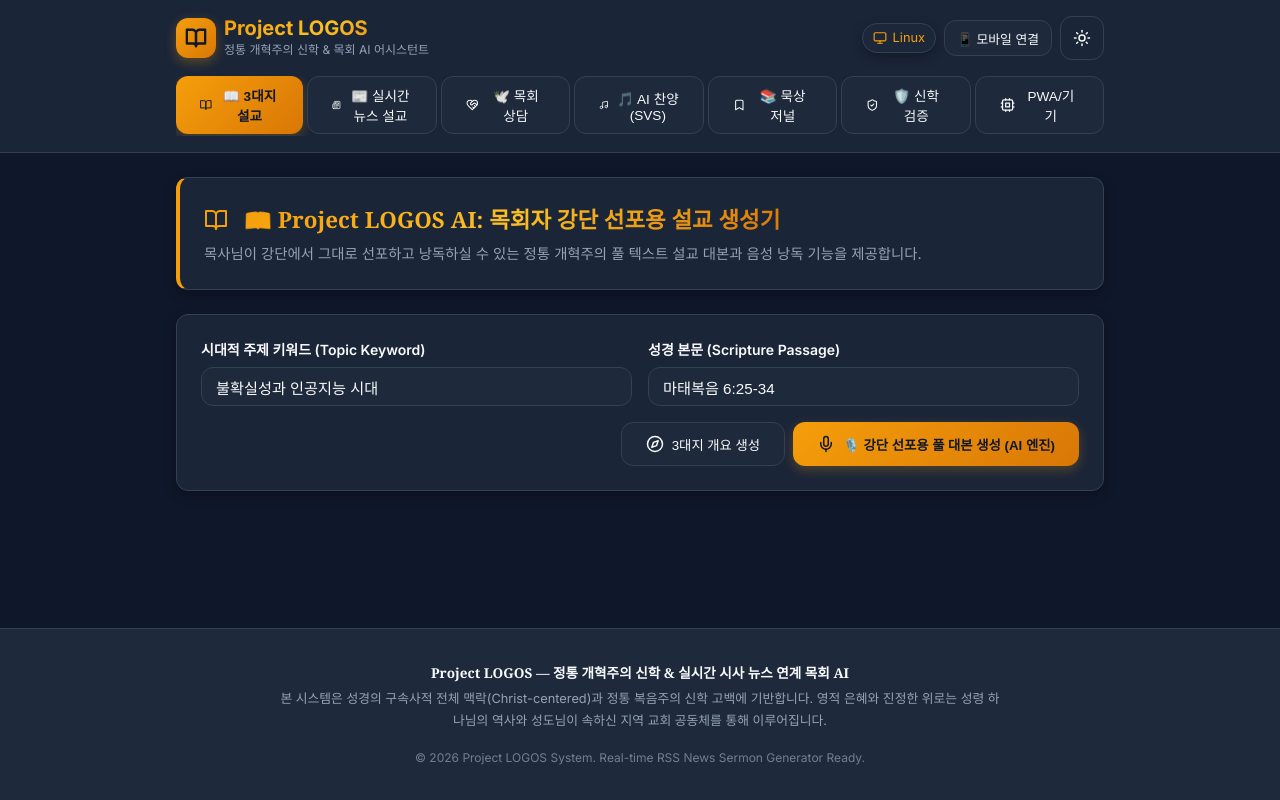
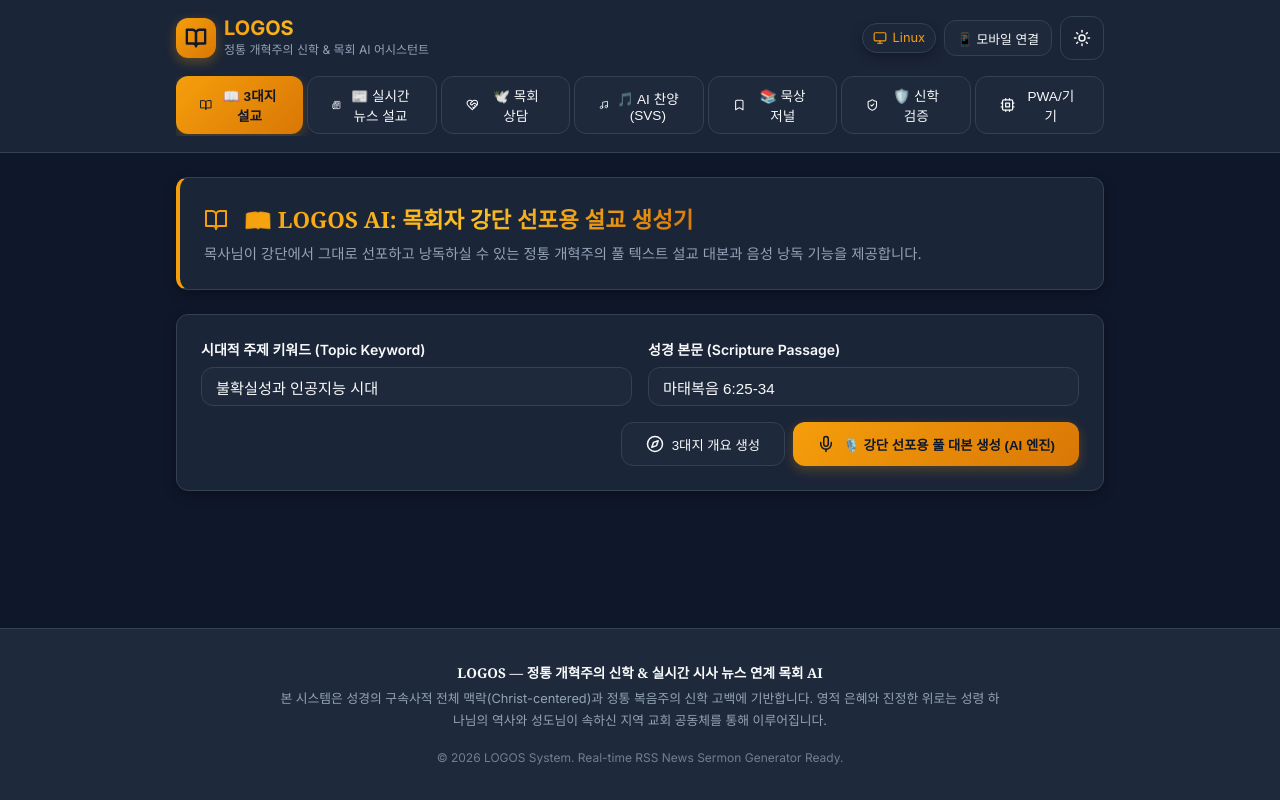
Before and after one commit to CHANI0019/sermon-ai, a React (Vite) app: page / in a window 1280 px wide. Built offline with nearby package versions, Linux system fonts and the light colour scheme.

Commit message:
Update brand name from Project LOGOS to LOGOS

```diff
--- a/lib/guardrails.ts
+++ b/lib/guardrails.ts
@@ -12,7 +12,7 @@ export interface TheologicalValidationResult {
 }
 
 /**
- * 🛡️ Project LOGOS Guardrail System (Level 1 Regex + Level 2 Crisis Hotline Interceptor)
+ * 🛡️ LOGOS Guardrail System (Level 1 Regex + Level 2 Crisis Hotline Interceptor)
  */
 export class LogosGuardrailService {
   // Level 1: Banned Theological Patterns (Prosperity Gospel, Heresies, Fatalism)
--- a/lib/promptPipeline.ts
+++ b/lib/promptPipeline.ts
@@ -11,7 +11,7 @@ export interface PromptPipelineOptions {
 }
 
 /**
- * 🧱 Project LOGOS: 4-Tier System Prompt Pipeline Generator
+ * 🧱 LOGOS: 4-Tier System Prompt Pipeline Generator
  */
 export class PromptPipelineEngine {
 
--- a/src/App.tsx
+++ b/src/App.tsx
@@ -152,13 +152,13 @@ export const App: React.FC = () => {
       <footer style={{ borderTop: '1px solid var(--color-border)', backgroundColor: 'var(--bg-secondary)', padding: 'var(--space-xl) 0', marginTop: 'var(--space-2xl)' }}>
         <div className="container" style={{ textAlign: 'center', fontSize: '0.85rem', color: 'var(--color-text-muted)', lineHeight: 1.7 }}>
           <p className="serif-text" style={{ color: 'var(--color-text-main)', fontWeight: 600, marginBottom: 'var(--space-xs)' }}>
-            Project LOGOS — 정통 개혁주의 신학 & 실시간 시사 뉴스 연계 목회 AI
+            LOGOS — 정통 개혁주의 신학 & 실시간 시사 뉴스 연계 목회 AI
           </p>
           <p style={{ maxWidth: 720, margin: '0 auto var(--space-md)', fontSize: '0.8rem' }}>
             본 시스템은 성경의 구속사적 전체 맥락(Christ-centered)과 정통 복음주의 신학 고백에 기반합니다. 영적 은혜와 진정한 위로는 성령 하나님의 역사와 성도님이 속하신 지역 교회 공동체를 통해 이루어집니다.
           </p>
           <p style={{ fontSize: '0.75rem', opacity: 0.7 }}>
-            © {new Date().getFullYear()} Project LOGOS System. Real-time RSS News Sermon Generator Ready.
+            © {new Date().getFullYear()} LOGOS System. Real-time RSS News Sermon Generator Ready.
           </p>
         </div>
       </footer>
--- a/src/components/DeviceStatsView.tsx
+++ b/src/components/DeviceStatsView.tsx
@@ -34,7 +34,7 @@ export const DeviceStatsView: React.FC<DeviceStatsViewProps> = ({ device, onTrig
         <div style={{ display: 'flex', alignItems: 'center', gap: 'var(--space-md)', marginBottom: 'var(--space-xs)' }}>
           <Cpu size={24} color="var(--color-primary)" />
           <h2 className="serif-text gold-gradient-text" style={{ fontSize: '1.4rem', fontWeight: 700 }}>
-            Project LOGOS AI 모델 자동 갱신 & PWA 진단 대시보드
+            LOGOS AI 모델 자동 갱신 & PWA 진단 대시보드
           </h2>
         </div>
         <p style={{ fontSize: '0.9rem', color: 'var(--color-text-muted)', lineHeight: 1.6 }}>
@@ -48,7 +48,7 @@ export const DeviceStatsView: React.FC<DeviceStatsViewProps> = ({ device, onTrig
         <div className="glass-panel" style={{ padding: 'var(--space-lg)', borderTop: '3px solid var(--color-primary)' }}>
           <div style={{ display: 'flex', alignItems: 'center', justifyContent: 'space-between', marginBottom: 'var(--space-md)' }}>
             <h3 style={{ fontSize: '1rem', fontWeight: 600, color: 'var(--color-primary)', display: 'flex', alignItems: 'center', gap: 6 }}>
-              <Server size={18} /> Project LOGOS AI 모델 자동 갱신
+              <Server size={18} /> LOGOS AI 모델 자동 갱신
             </h3>
             <span style={{ fontSize: '0.7rem', background: 'var(--color-primary-light)', color: 'var(--color-primary)', padding: '2px 8px', borderRadius: 4, fontWeight: 600 }}>
               Auto-Sync Ready
--- a/src/components/Header.tsx
+++ b/src/components/Header.tsx
@@ -44,7 +44,7 @@ export const Header: React.FC<HeaderProps> = ({
             </div>
             <div>
               <h1 className="gold-gradient-text" style={{ fontSize: '1.25rem', fontWeight: 700, lineHeight: 1.2 }}>
-                Project LOGOS
+                LOGOS
               </h1>
               <p style={{ fontSize: '0.75rem', color: 'var(--color-text-muted)' }}>
                 정통 개혁주의 신학 & 목회 AI 어시스턴트
--- a/src/components/NewsSermonView.tsx
+++ b/src/components/NewsSermonView.tsx
@@ -173,10 +173,10 @@ export const NewsSermonView: React.FC<NewsSermonViewProps> = ({ onSaveItem }) =>
             <Newspaper size={24} color="var(--color-primary)" />
             <div>
               <h2 className="serif-text gold-gradient-text" style={{ fontSize: '1.4rem', fontWeight: 700 }}>
-                📰 Project LOGOS AI 시사 뉴스 연계 강단 설교 대본 생성기
+                📰 LOGOS AI 시사 뉴스 연계 강단 설교 대본 생성기
               </h2>
               <p style={{ fontSize: '0.85rem', color: 'var(--color-text-muted)', marginTop: 2 }}>
-                최신 시사 뉴스를 선택하면 Project LOGOS AI가 목사님이 강단에서 선포할 수 있는 실제 설교 대본 풀 텍스트와 음성 낭독을 제공합니다.
+                최신 시사 뉴스를 선택하면 LOGOS AI가 목사님이 강단에서 선포할 수 있는 실제 설교 대본 풀 텍스트와 음성 낭독을 제공합니다.
               </p>
             </div>
           </div>
@@ -291,7 +291,7 @@ export const NewsSermonView: React.FC<NewsSermonViewProps> = ({ onSaveItem }) =>
               <div style={{ background: 'var(--bg-secondary)', border: '1px solid var(--color-primary)', padding: 'var(--space-lg)', borderRadius: 'var(--radius-md)', marginBottom: 'var(--space-lg)' }}>
                 <div style={{ fontSize: '0.85rem', fontWeight: 700, color: 'var(--color-primary)', marginBottom: 8, display: 'flex', alignItems: 'center', justifyContent: 'space-between' }}>
                   <div style={{ display: 'flex', alignItems: 'center', gap: 6 }}>
-                    <Mic size={18} /> Project LOGOS AI가 생성한 목사님 시사 연계 강단 선포용 풀 텍스트 설교 대본
+                    <Mic size={18} /> LOGOS AI가 생성한 목사님 시사 연계 강단 선포용 풀 텍스트 설교 대본
                   </div>
                   {isSpeaking && (
                     <span style={{ fontSize: '0.75rem', background: 'var(--color-primary)', color: '#0f172a', padding: '2px 8px', borderRadius: 10, fontWeight: 700 }}>
--- a/src/components/PastoralCounselingView.tsx
+++ b/src/components/PastoralCounselingView.tsx
@@ -96,7 +96,7 @@ export const PastoralCounselingView: React.FC<PastoralCounselingViewProps> = ({
         <div style={{ display: 'flex', alignItems: 'center', gap: 'var(--space-md)', marginBottom: 'var(--space-xs)' }}>
           <HeartHandshake size={24} color="var(--color-accent)" />
           <h2 className="serif-text" style={{ fontSize: '1.4rem', fontWeight: 700, color: 'var(--color-text-main)' }}>
-            🕊️ Project LOGOS: 4단계 대화형 목회 상담
+            🕊️ LOGOS: 4단계 대화형 목회 상담
           </h2>
         </div>
         <p style={{ fontSize: '0.9rem', color: 'var(--color-text-muted)', lineHeight: 1.6 }}>
--- a/src/components/SavedJournalView.tsx
+++ b/src/components/SavedJournalView.tsx
@@ -27,7 +27,7 @@ export const SavedJournalView: React.FC<SavedJournalViewProps> = ({ savedItems,
           </h2>
         </div>
         <p style={{ fontSize: '0.9rem', color: 'var(--color-text-muted)', lineHeight: 1.6 }}>
-          Project LOGOS에서 작성한 설교 구상 및 목회 상담 묵상 기록을 보관하고 복습합니다.
+          LOGOS에서 작성한 설교 구상 및 목회 상담 묵상 기록을 보관하고 복습합니다.
         </p>
       </div>
 
--- a/src/components/SermonGeneratorView.tsx
+++ b/src/components/SermonGeneratorView.tsx
@@ -116,7 +116,7 @@ export const SermonGeneratorView: React.FC<SermonGeneratorViewProps> = ({ onSave
         <div style={{ display: 'flex', alignItems: 'center', gap: 'var(--space-md)', marginBottom: 'var(--space-xs)' }}>
           <BookOpen size={24} color="var(--color-primary)" />
           <h2 className="serif-text gold-gradient-text" style={{ fontSize: '1.4rem', fontWeight: 700 }}>
-            📖 Project LOGOS AI: 목회자 강단 선포용 설교 생성기
+            📖 LOGOS AI: 목회자 강단 선포용 설교 생성기
           </h2>
         </div>
         <p style={{ fontSize: '0.9rem', color: 'var(--color-text-muted)', lineHeight: 1.6 }}>
--- a/src/services/logosDatabase.ts
+++ b/src/services/logosDatabase.ts
@@ -11,7 +11,7 @@ export interface ExistentialStruggle {
 }
 
 /**
- * 📚 Project LOGOS: 5대 인간 고뇌 (Existential Struggles) RAG DB & Exegesis Corpus
+ * 📚 LOGOS: 5대 인간 고뇌 (Existential Struggles) RAG DB & Exegesis Corpus
  */
 export const LOGOS_EXISTENTIAL_DB: ExistentialStruggle[] = [
   {
--- a/src/services/theologyEngine.ts
+++ b/src/services/theologyEngine.ts
@@ -101,7 +101,7 @@ export class PastoralSafetyChecker {
     const disclaimer = `
 
 ---
-💡 **[Project LOGOS AI 시스템 안내]**
+💡 **[LOGOS AI 시스템 안내]**
 *본 시스템은 성경적 묵상과 개혁주의 주해를 돕기 위해 개발된 인공지능 도구입니다. 영적 중생과 은혜, 진정한 위로와 기도의 회복은 코드가 아닌 **성령 하나님의 역사와 성도님이 속하신 지역 교회 공동체(목회자 및 성도들)와의 은혜로운 교제**를 통해 이뤄집니다. 섬기시는 교회의 목사님과 상담하시기를 권면합니다.*
 `;
 
@@ -289,7 +289,7 @@ export class TheologyEngineService {
         '고난 중에도 삼위일체 하나님의 주권적 선하심을 의심치 않도록',
         '지역 교회 공동체 목회자 및 성도들과 영적 아픔을 나누며 위로받도록'
       ],
-      aiLimitationNotice: '⚠️ [Project LOGOS AI 안내]: 본 답변은 인공지능이 성경 66권과 정통 신학에 기초하여 제공한 묵상 참고자료입니다. 영적 중생과 은혜는 성령 하나님과 성도님이 속하신 지역 교회 공동체를 통해 이뤄집니다.'
+      aiLimitationNotice: '⚠️ [LOGOS AI 안내]: 본 답변은 인공지능이 성경 66권과 정통 신학에 기초하여 제공한 묵상 참고자료입니다. 영적 중생과 은혜는 성령 하나님과 성도님이 속하신 지역 교회 공동체를 통해 이뤄집니다.'
     };
   }
 
```
